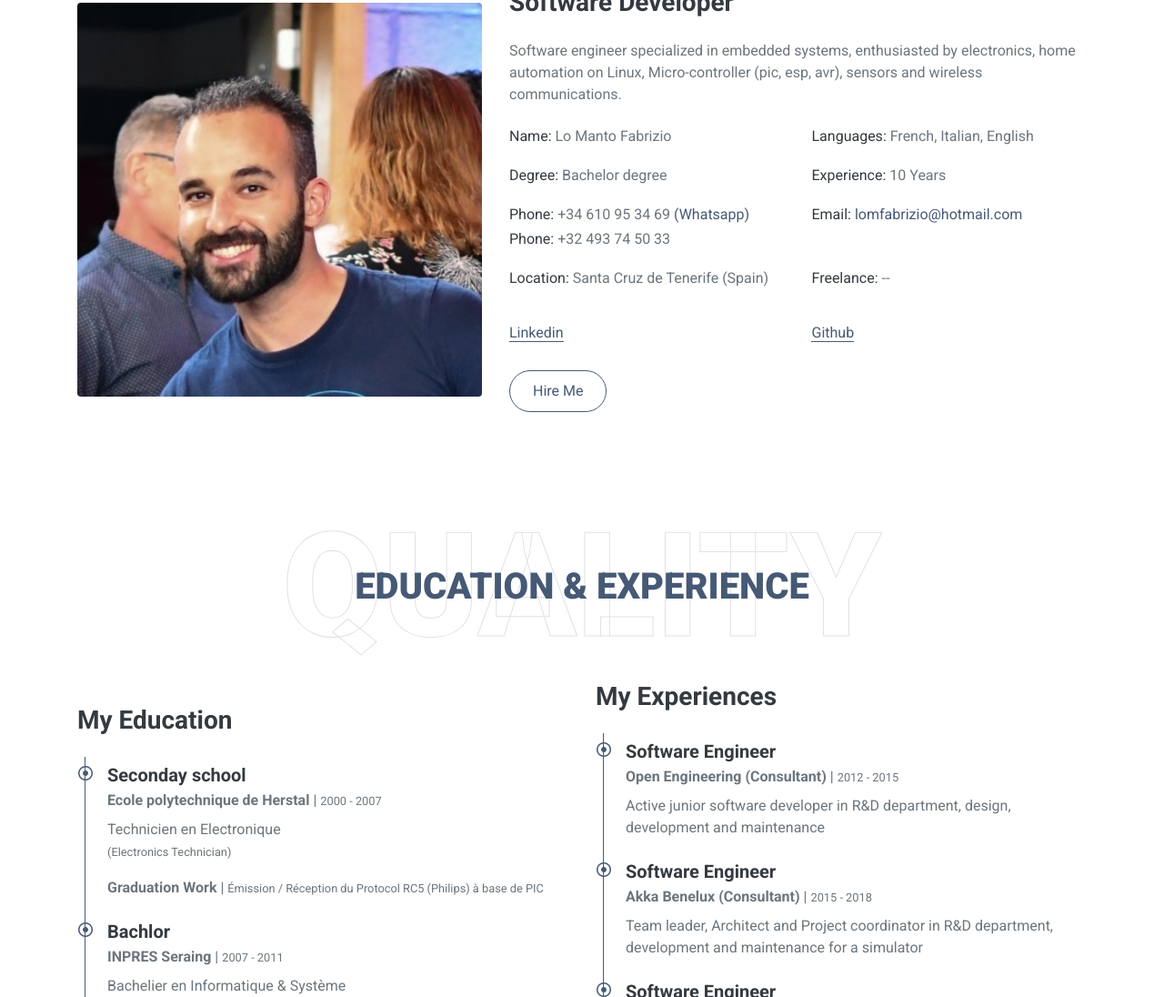
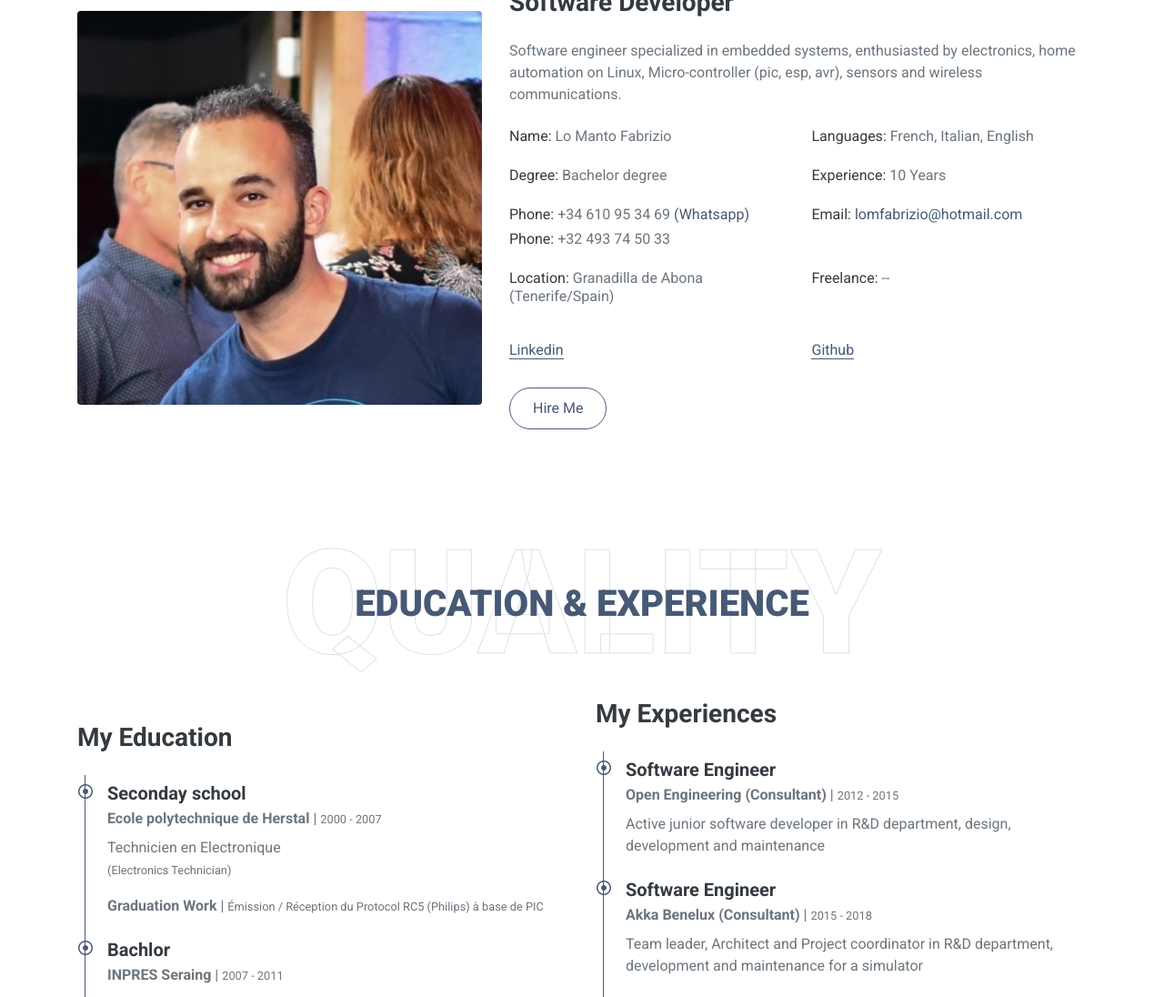
Before and after one commit to neoxnitro/portfolio, a plain HTML site: page index.html in a window 1280 px wide. Shown: the part 1110-2206 px from the top of the page at 91% size. Drawn offline with nearby package versions, Linux system fonts and the light colour scheme.

Commit message:
Update index.html

```diff
--- a/index.html
+++ b/index.html
@@ -136,7 +136,7 @@
 																											</span></h6>
 						<h6>Phone: <span class="text-secondary">+32 493 74 50 33</span></h6></div>
                         <div class="col-sm-6 py-2"><h6>Email: <span class="text-secondary"><a href="mailto:lomfabrizio@hotmail.com?subject=I want to hire you for an amazing job :)" >lomfabrizio@hotmail.com</a></span></h6></div>
-                        <div class="col-sm-6 py-2"><h6>Location: <span class="text-secondary">Santa Cruz de Tenerife (Spain)</span></h6></div>
+                        <div class="col-sm-6 py-2"><h6>Location: <span class="text-secondary">Granadilla de Abona (Tenerife/Spain)</span></h6></div>
                         <div class="col-sm-6 py-2"><h6>Freelance: <span class="text-secondary">--</span></h6></div>
                     </div>
                     <div class="row mb-3">
```
